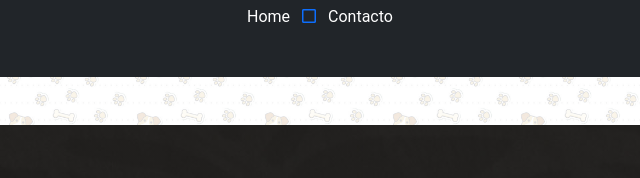
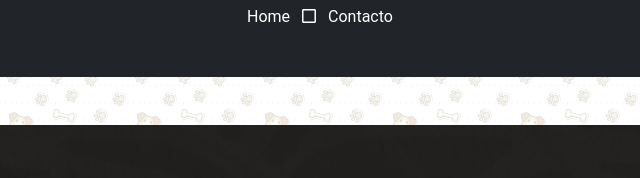
Before and after one commit to CrisRocuant/DW-41695-Proyecto-Cristian-Rocuant, a website: page page/Historia.html in a window 1280 px wide. Shown: the part 205-383 px from the top of the page, 320-960 px from the left. Drawn offline with nearby package versions, Linux system fonts and the light colour scheme; files that its build step writes are made by us from their sources.

Commit message:
Historia Color

```diff
--- a/page/Historia.html
+++ b/page/Historia.html
@@ -54,7 +54,7 @@
             <div class="col-12 text-center text-white">
                 <h1 class="display-4 text-uppercase">Contactanos</h1>
                 <a href="../index.html">Home</a>
-                <i class="far fa-square text-primary px-2"></i>
+                <i class="far fa-square text-primary px-2 text-white"></i>
                 <a href="../page/contacto.html">Contacto</a>
             </div>
         </div>
```
